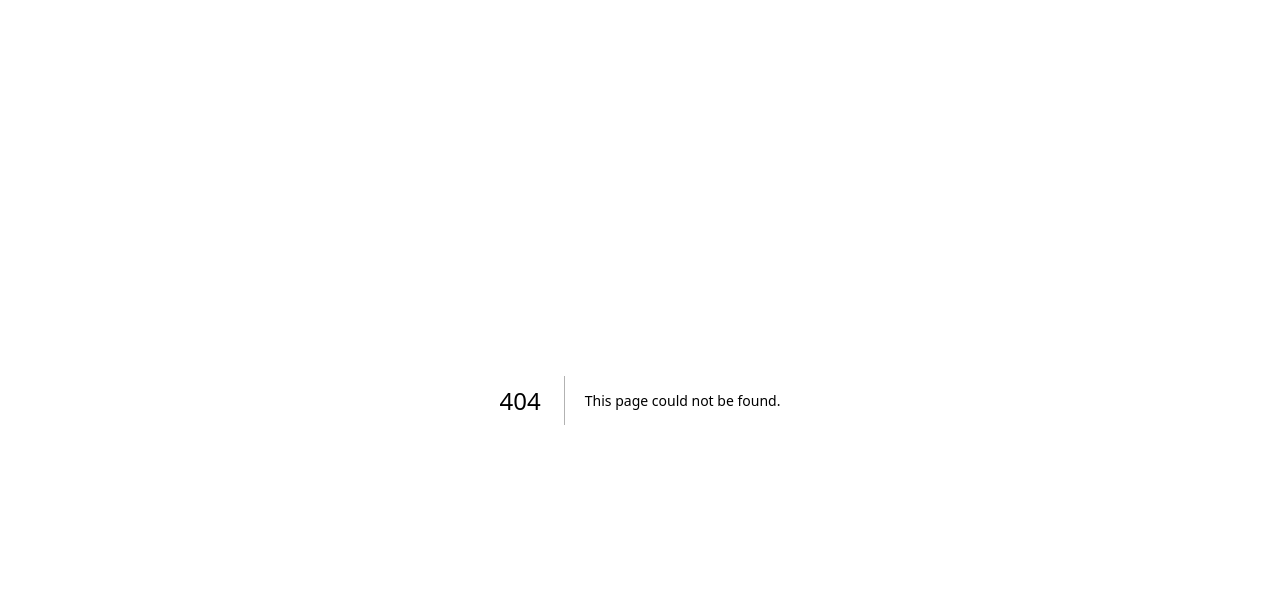
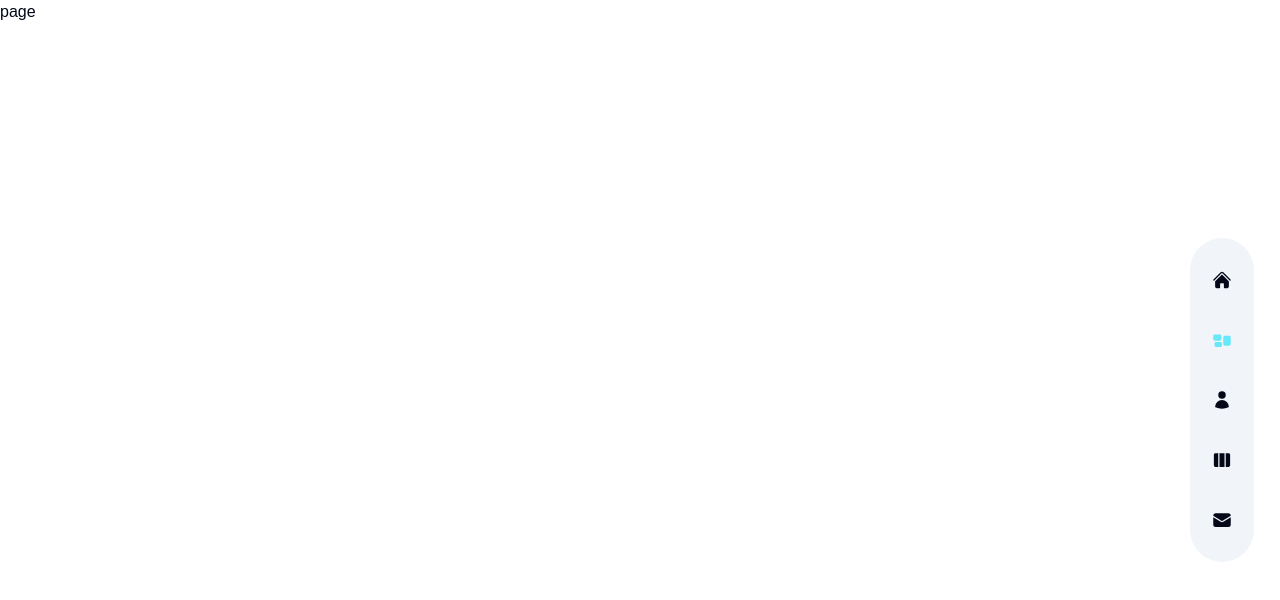
Before and after one commit to demongthan/Profile, a Next.js app: page /services in a window 1280 px wide. Before the commit this address had no page. Shown: the top 600 px of the page. Built offline with nearby package versions, Linux system fonts and the light colour scheme.

Commit message:
nam commit

```diff
--- a/app/layout.tsx
+++ b/app/layout.tsx
@@ -1,7 +1,10 @@
 import type { Metadata } from "next";
 import localFont from "next/font/local";
+import { AnimatePresence, motion } from "framer-motion";
 import "./globals.css";
 import ThemeProvider from "@/components/theme-provider";
+import Navbar from "@/components/navbar";
+import Transition from "@/components/transition";
 
 const geistSans = localFont({
     src: "./fonts/GeistVF.woff",
@@ -28,7 +31,11 @@ export default function RootLayout({children,}: Readonly<{children: React.ReactN
                     defaultTheme="system"
                     enableSystem
                     disableTransitionOnChange>
-                        {children}
+                        <AnimatePresence mode="wait">
+                                <Transition></Transition>
+                            <Navbar></Navbar>
+                            {children}
+                        </AnimatePresence>
                 </ThemeProvider>
             </body>
         </html>
--- /dev/null
+++ b/app/services/page.tsx
@@ -0,0 +1,9 @@
+import React from 'react'
+
+const Services = () => {
+    return (
+        <div>page</div>
+    )
+}
+
+export default Services
--- /dev/null
+++ b/components/header.tsx
@@ -0,0 +1,13 @@
+import React from 'react'
+
+const Header = () => {
+    return (
+        <header className='py-8 xl:py-12 text-black'>
+            <div>
+
+            </div>
+        </header>
+    )
+}
+
+export default Header
--- a/components/navbar.tsx
+++ b/components/navbar.tsx
@@ -1,8 +1,37 @@
+"use client"
+
+import { navData } from '@/lib/data/nav-data'
+import Link from 'next/link'
+import { usePathname } from 'next/navigation'
 import React from 'react'
 
 const Navbar = () => {
+    const pathName=usePathname();
+
     return (
-        <div>Navbar</div>
+        <nav className='flex flex-col items-center xl:justify-center gap-y-4 fixed h-max bottom-0
+        mt-auto xl:right-[2%] z-50 top-0 w-full xl:w-16 xl:max-w-md xl:h-screen'>
+            <div className='flex w-full xl:flex-col items-center justify-between xl:justify-center
+            gap-y-10 px-4 md:px-40 xl:px-0 h-[80px] xl:h-max py-8 backdrop-blur-sm text-3xl xl:text-xl xl:rounded-full bg-slate-100'>
+                {navData.map((link, index)=>{
+                    return (
+                        <Link
+                        className={`${link.path===pathName && 'text-cyan-300'} relative flex items-center group hover:text-cyan-300 transition-all duration-300`}
+                        key={index}
+                        href={link.path}>
+                            <div className='absolute pr-14 right-0 hidden xl:group-hover:flex'>
+                                <div className='bg-white relative flex text-primary items-center p-[6px] rounded-[3px]'>
+                                    <div className='text-[12px] leading-none font-semibold capitalize'>
+                                        {link.name}
+                                    </div>
+                                </div>
+                            </div>
+
+                            <link.icon></link.icon>
+                        </Link>)
+                })}
+            </div>
+        </nav>
     )
 }
 
--- /dev/null
+++ b/components/transition.tsx
@@ -0,0 +1,37 @@
+"use client"
+
+import { motion } from 'framer-motion'
+import { usePathname } from 'next/navigation'
+import React from 'react'
+
+const transitionVariants={
+    initial:{
+        x:'100%',
+        with:'100%'
+    },
+    animate:{
+        x:'0%',
+        with:'0%'
+    },
+    exit:{
+        x:['0%', '100%'],
+        with:['0%', '100%']
+    }
+}
+
+const Transition = () => {
+    const pathName=usePathname();
+    return (
+        <motion.div key={pathName}
+        className='fixed top-0 bottom-0 right-full w-screen h-screen z-30 bg-[#2e2257]'
+        variants={transitionVariants}
+        initial='initial'
+        animate='animate'
+        exit='exit'
+        transition={{delay:0.2, duration:0.6, ease:'easeInOut'}}>
+            1
+        </motion.div>
+    )
+}
+
+export default Transition
--- /dev/null
+++ b/components/ui/tooltip.tsx
@@ -0,0 +1,30 @@
+"use client"
+
+import * as React from "react"
+import * as TooltipPrimitive from "@radix-ui/react-tooltip"
+
+import { cn } from "@/lib/utils"
+
+const TooltipProvider = TooltipPrimitive.Provider
+
+const Tooltip = TooltipPrimitive.Root
+
+const TooltipTrigger = TooltipPrimitive.Trigger
+
+const TooltipContent = React.forwardRef<
+  React.ElementRef<typeof TooltipPrimitive.Content>,
+  React.ComponentPropsWithoutRef<typeof TooltipPrimitive.Content>
+>(({ className, sideOffset = 4, ...props }, ref) => (
+  <TooltipPrimitive.Content
+    ref={ref}
+    sideOffset={sideOffset}
+    className={cn(
+      "z-50 overflow-hidden rounded-md border bg-popover px-3 py-1.5 text-sm text-popover-foreground shadow-md animate-in fade-in-0 zoom-in-95 data-[state=closed]:animate-out data-[state=closed]:fade-out-0 data-[state=closed]:zoom-out-95 data-[side=bottom]:slide-in-from-top-2 data-[side=left]:slide-in-from-right-2 data-[side=right]:slide-in-from-left-2 data-[side=top]:slide-in-from-bottom-2",
+      className
+    )}
+    {...props}
+  />
+))
+TooltipContent.displayName = TooltipPrimitive.Content.displayName
+
+export { Tooltip, TooltipTrigger, TooltipContent, TooltipProvider }
--- a/package.json
+++ b/package.json
@@ -9,8 +9,10 @@
     "lint": "next lint"
   },
   "dependencies": {
+    "@radix-ui/react-tooltip": "^1.1.3",
     "class-variance-authority": "^0.7.0",
     "clsx": "^2.1.1",
+    "framer-motion": "^11.11.0",
     "lucide-react": "^0.447.0",
     "next": "14.2.14",
     "next-themes": "^0.3.0",
--- a/tailwind.config.ts
+++ b/tailwind.config.ts
@@ -8,6 +8,12 @@ const config: Config = {
     "./app/**/*.{js,ts,jsx,tsx,mdx}",
   ],
   theme: {
+	screens: {
+		sm: '640px',
+		md: '768px',
+		lg: '960px',
+		xl: '1200px',
+	},
   	extend: {
   		colors: {
   			background: 'hsl(var(--background))',
```
Also changed, not shown: 1 other file (tests, documents, lock files or other folders).
